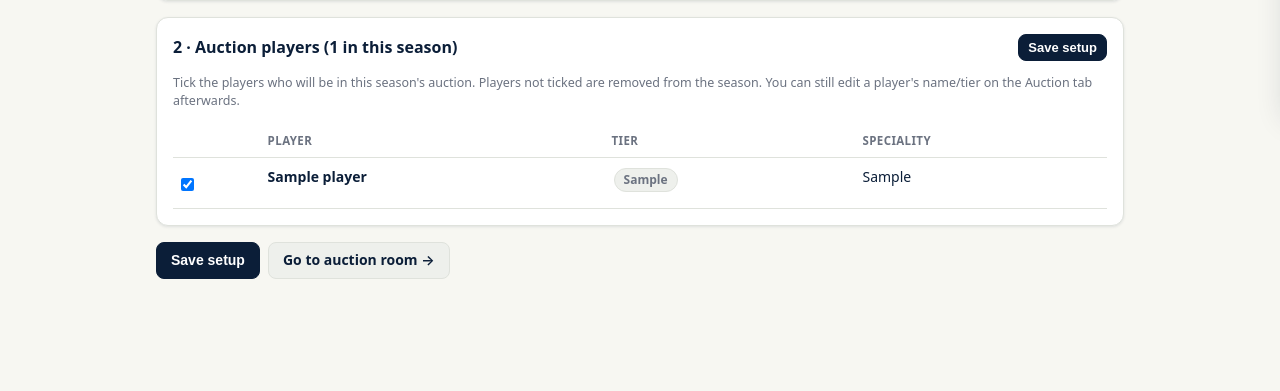
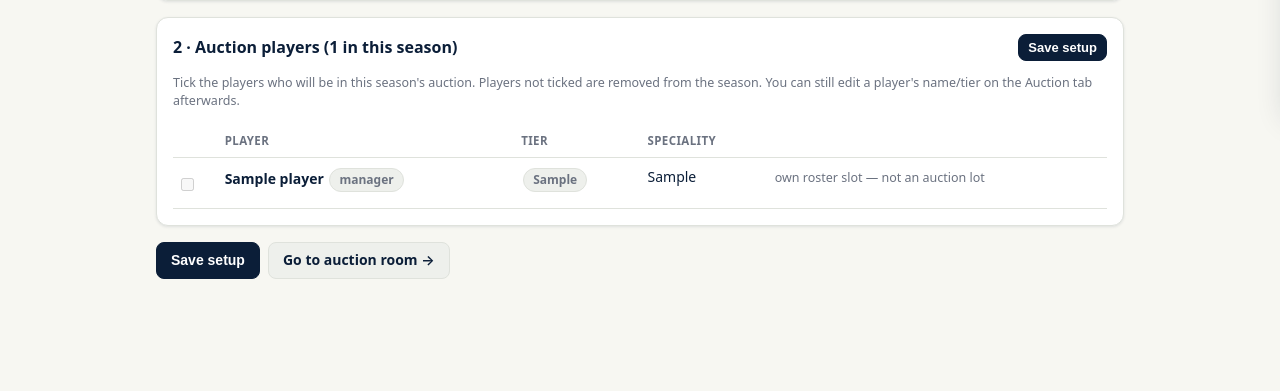
Before and after one commit to Sanawar21/scl-official, a Flask app: page /admin/season/1/setup in a window 1280 px wide. Shown: the part 689-1080 px from the top of the page. Run offline with Flask 3, Linux system fonts and the light colour scheme; the visitor is signed in with stand-in values (Sample User, id 1); tables that the repository leaves empty hold one stand-in row (values such as "Sample post").

Commit message:
Keep managers out of the auction pool during season setup
Managers are their own team's roster slot, not auction lots — the setup form
now disables their auction checkbox and the sync excludes them even if sent
in both lists. +1 regression test, 2 updated.

🤖 Generated with Codebuff
Co-Authored-By: Codebuff <noreply@codebuff.com>

```diff
--- a/app/services/auction_service.py
+++ b/app/services/auction_service.py
@@ -518,7 +518,10 @@ class AuctionService:
 
         Only valid during setup."""
         manager_team_names = manager_team_names or {}
-        auction_player_ids = set(auction_player_ids or [])
+        manager_ids = set(manager_team_names.keys())
+        # Managers are their own team's roster slot, never auction lots —
+        # exclude them from the auction pool even if the form sends them.
+        auction_player_ids = set(auction_player_ids or []) - manager_ids
         with self.db.read() as conn:
             season = conn.execute("SELECT status FROM seasons WHERE id = ?",
                                   (season_id,)).fetchone()
--- a/app/templates/admin/season_setup.html
+++ b/app/templates/admin/season_setup.html
@@ -90,19 +90,25 @@
       removed from the season. You can still edit a player's name/tier on the Auction tab afterwards.</p>
     <div class="table-wrap">
       <table>
-        <thead><tr><th></th><th>Player</th><th>Tier</th><th>Speciality</th></tr></thead>
+        <thead><tr><th></th><th>Player</th><th>Tier</th><th>Speciality</th><th></th></tr></thead>
         <tbody>
           {% for p in players %}
             <tr>
               <td>
                 <label class="check-line">
                   <input type="checkbox" name="auction_players" value="{{ p.id }}"
-                         {% if p.in_auction %}checked{% endif %}>
+                         {% if p.is_manager %}disabled{% endif %}
+                         {% if p.in_auction and not p.is_manager %}checked{% endif %}>
                 </label>
               </td>
-              <td><b>{{ p.name }}</b></td>
+              <td><b>{{ p.name }}</b>{% if p.is_manager %} <span class="tag tag-volt">manager</span>{% endif %}</td>
               <td><span class="tag">{{ p.tier }}</span></td>
               <td>{{ p.speciality }}</td>
+              <td>
+                {% if p.is_manager %}
+                  <span class="muted small">own roster slot — not an auction lot</span>
+                {% endif %}
+              </td>
             </tr>
           {% endfor %}
         </tbody>
```
Also changed, not shown: tests/test_season_setup.py (+27 -3 lines).
